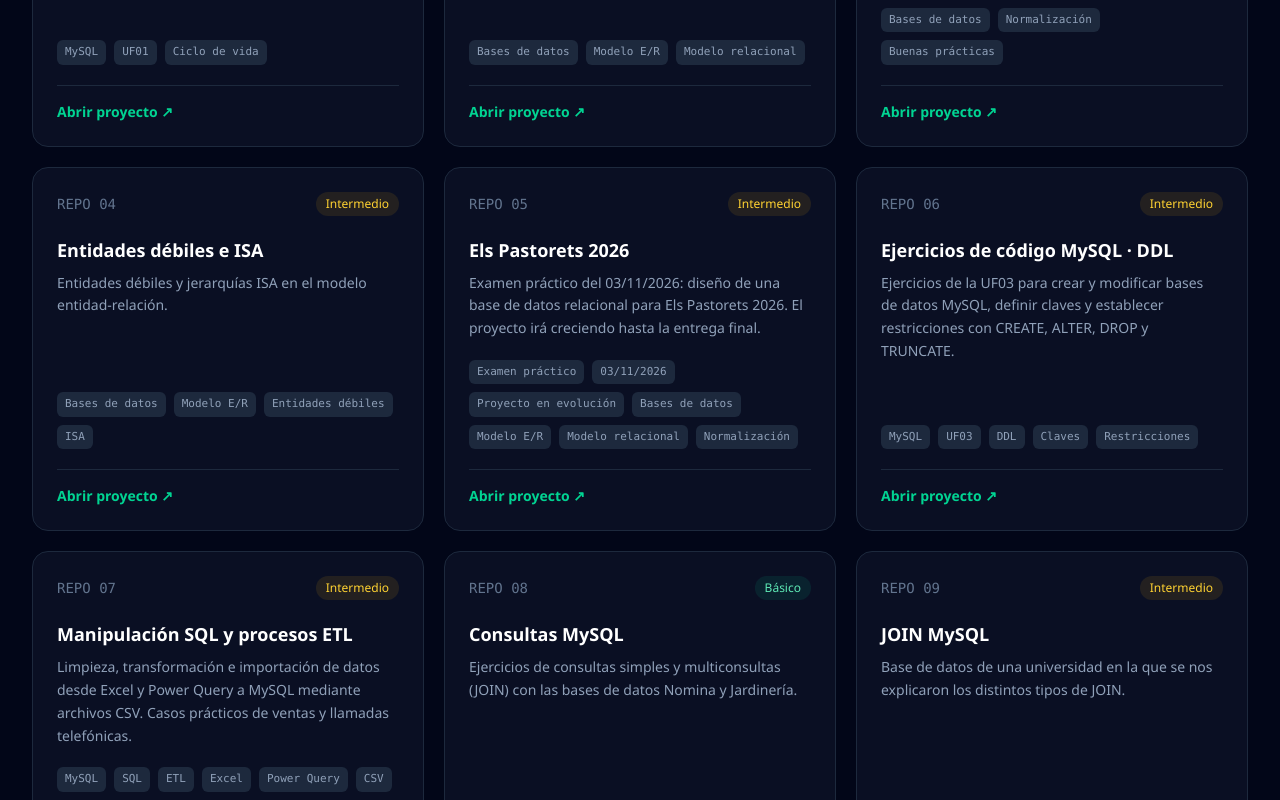
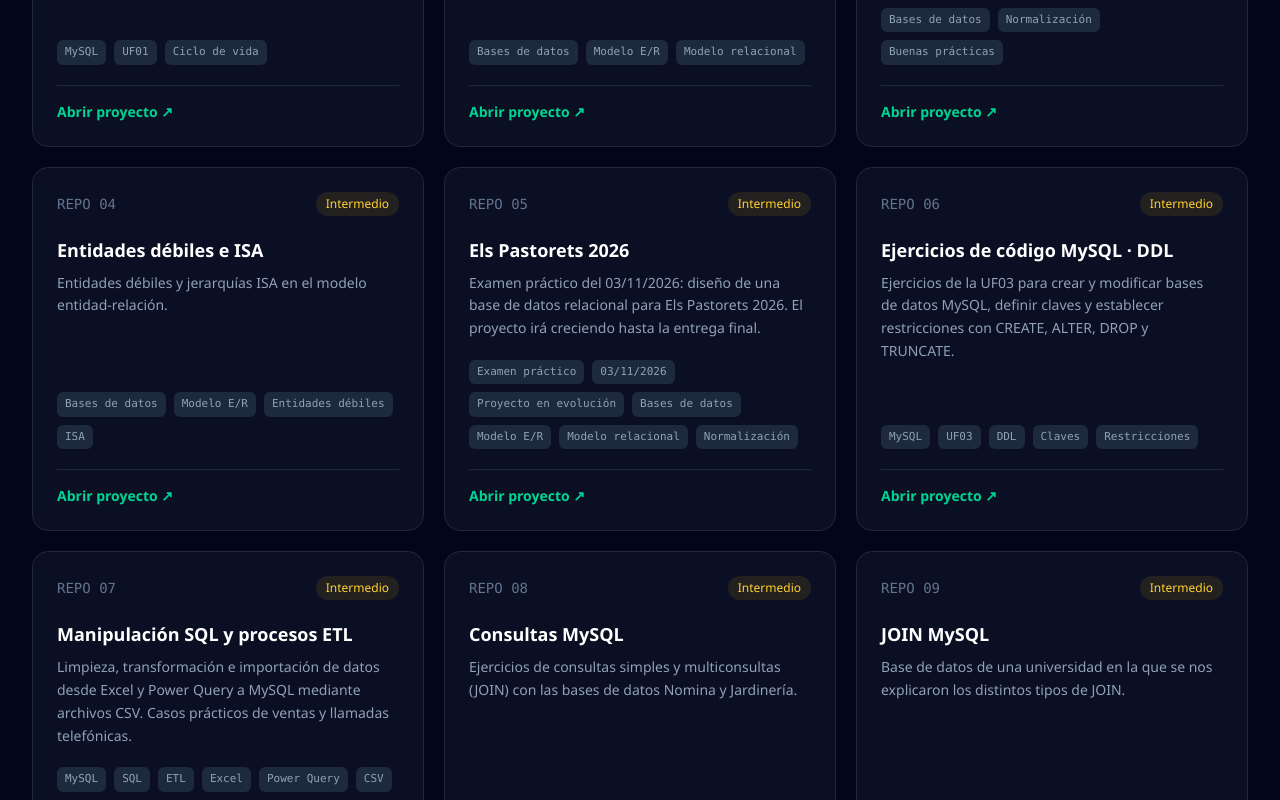
Before and after one commit to fontanillus/ejercicios-bases-de-datos, a plain HTML site: page index.html in a window 1280 px wide. Shown: the part 975-1775 px from the top of the page. Drawn offline with nearby package versions, Linux system fonts and the light colour scheme.

Commit message:
Add files via upload

```diff
--- a/index.html
+++ b/index.html
@@ -146,7 +146,7 @@
         },
         {
           title: "Consultas MySQL",
-          level: "Básico",
+          level: "Intermedio",
           description: "Ejercicios de consultas simples y multiconsultas (JOIN) con las bases de datos Nomina y Jardinería.",
           tags: ["MySQL", "SQL", "SELECT"],
           url: "https://fontanillus.github.io/consultas_mysql/"
```
